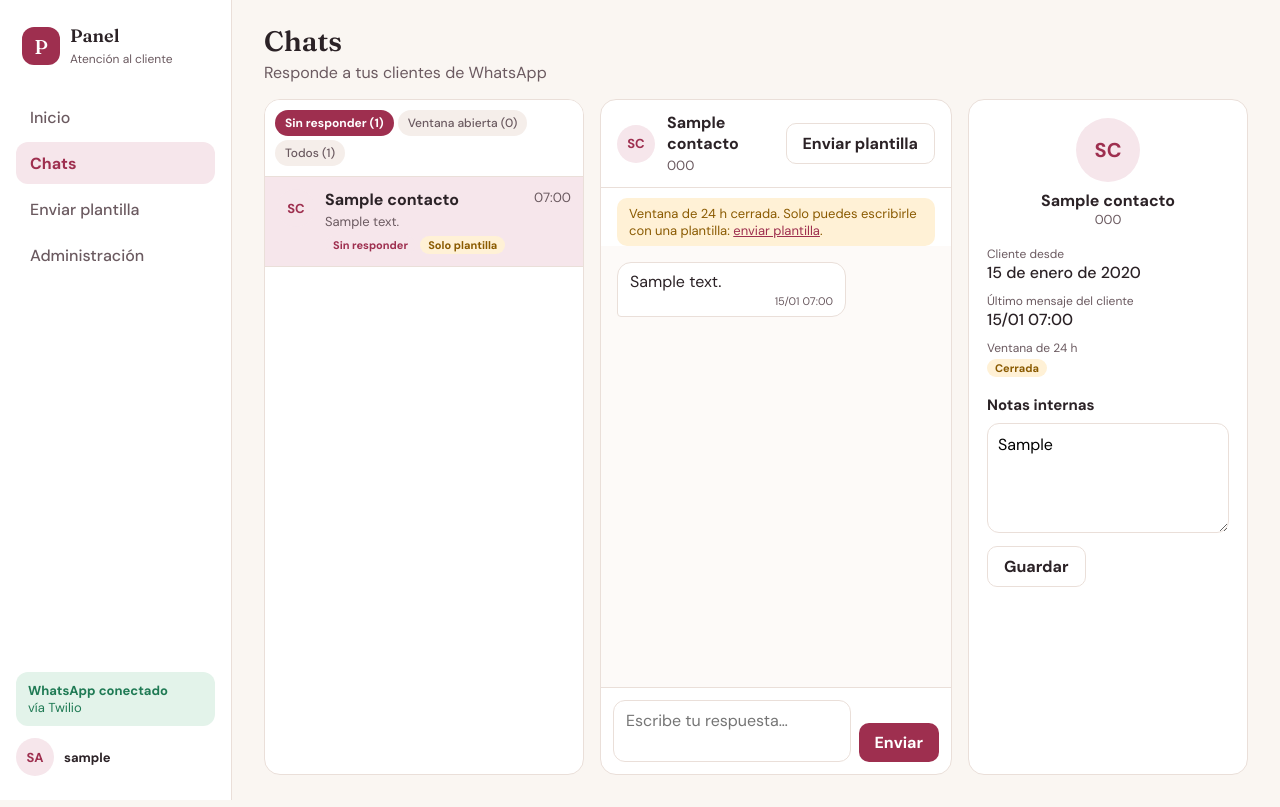
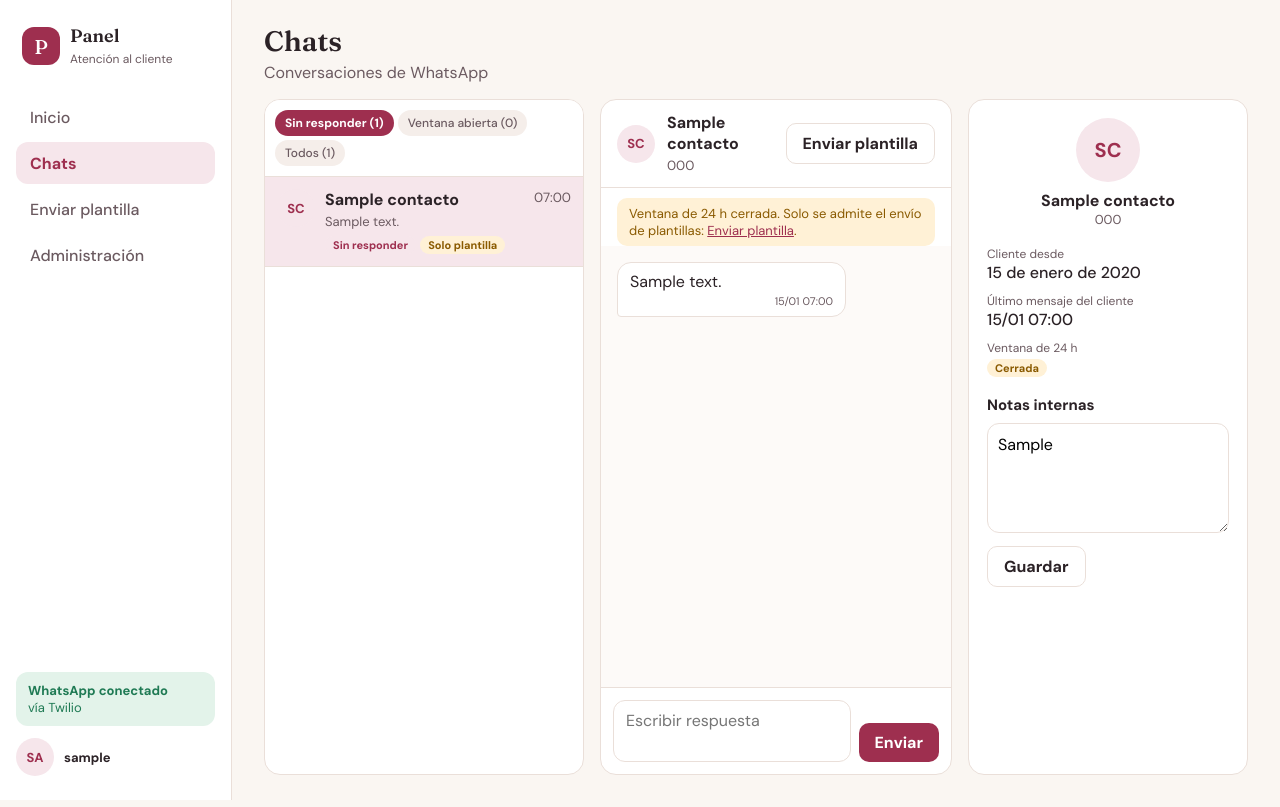
Before and after one commit to zaaaik/wsp_dashboard, a Django app: page /chat/1/ in a window 1280 px wide. Run offline with Django 5.2, Linux system fonts and the light colour scheme; a user stored in the database is signed in; tables that the repository leaves empty hold one stand-in row (values such as "Sample post").

Commit message:
Textos de interfaz: tono formal y español neutro
Co-Authored-By: Claude Sonnet 5.5 <noreply@anthropic.com>

```diff
--- a/dashboard/chats/templates/chats/_lista.html
+++ b/dashboard/chats/templates/chats/_lista.html
@@ -16,5 +16,5 @@
     </div>
   </a>
 {% empty %}
-  <p class="vacio">No hay conversaciones en esta vista.</p>
+  <p class="vacio">Sin conversaciones.</p>
 {% endfor %}
--- a/dashboard/chats/templates/chats/_mensajes.html
+++ b/dashboard/chats/templates/chats/_mensajes.html
@@ -1,7 +1,7 @@
 {% if contacto.ventana_abierta %}
-  <div class="aviso ok">Ventana abierta: puedes responder con texto libre durante {{ contacto.ventana_cierra|timeuntil }}.</div>
+  <div class="aviso ok">Ventana abierta. Tiempo restante: {{ contacto.ventana_cierra|timeuntil }}.</div>
 {% else %}
-  <div class="aviso">Ventana de 24 h cerrada. Solo puedes escribirle con una plantilla: <a href="{% url 'enviar_plantilla' %}?telefono={{ contacto.telefono|urlencode }}">enviar plantilla</a>.</div>
+  <div class="aviso">Ventana de 24 h cerrada. Solo se admite el envío de plantillas: <a href="{% url 'enviar_plantilla' %}?telefono={{ contacto.telefono|urlencode }}">Enviar plantilla</a>.</div>
 {% endif %}
 {% if error %}<div class="error">{{ error }}</div>{% endif %}
 <div id="mensajes">
--- a/dashboard/chats/templates/chats/chats.html
+++ b/dashboard/chats/templates/chats/chats.html
@@ -54,7 +54,7 @@
 {% endblock %}
 {% block contenido %}
 <header class="sup">
-  <div><h1>Chats</h1><p>Responde a tus clientes de WhatsApp</p></div>
+  <div><h1>Chats</h1><p>Conversaciones de WhatsApp</p></div>
 </header>
 <div class="contenido">
   <div class="panel {% if contacto %}tiene-chat{% else %}sin-chat{% endif %}">
@@ -77,12 +77,12 @@
           </div>
           <form class="enviar" hx-post="{% url 'chat_enviar' contacto.pk %}" hx-target="#panel" hx-swap="innerHTML" hx-on::after-request="this.reset()">
             {% csrf_token %}
-            <textarea name="texto" rows="2" placeholder="Escribe tu respuesta…" required></textarea>
+            <textarea name="texto" rows="2" placeholder="Escribir respuesta" required></textarea>
             <button class="btn" type="submit">Enviar</button>
           </form>
         </div>
       {% else %}
-        <div class="vacio-chat"><h2>Elige una conversación</h2><p>Selecciona un chat de la lista para ver el historial y responder.</p></div>
+        <div class="vacio-chat"><h2>Sin conversación seleccionada</h2><p>Seleccione una conversación de la lista.</p></div>
       {% endif %}
     </div>
 
@@ -97,11 +97,11 @@
         <form hx-post="{% url 'chat_notas' contacto.pk %}" hx-target="#estado-notas" hx-swap="innerHTML">
           {% csrf_token %}
           <h2>Notas internas</h2>
-          <textarea name="notas" placeholder="Solo las ven los agentes">{{ contacto.notas }}</textarea>
+          <textarea name="notas" placeholder="Visibles solo para el equipo">{{ contacto.notas }}</textarea>
           <button class="btn sec" type="submit">Guardar</button><span id="estado-notas" class="guardado"></span>
         </form>
       {% else %}
-        <p class="vacio">La ficha del cliente aparece aquí.</p>
+        <p class="vacio">Sin cliente seleccionado.</p>
       {% endif %}
     </div>
   </div>
--- a/dashboard/chats/templates/chats/enviar_plantilla.html
+++ b/dashboard/chats/templates/chats/enviar_plantilla.html
@@ -18,7 +18,7 @@
   {% if error %}<p class="error">{{ error }}</p>{% endif %}
   <form method="post">
     {% csrf_token %}
-    <label>Teléfono (con +56…)<input name="telefono" value="{{ datos.telefono }}" placeholder="+56912345678" required></label>
+    <label>Teléfono (formato internacional)<input name="telefono" value="{{ datos.telefono }}" placeholder="+56912345678" required></label>
     <label>Nombre del cliente<input name="nombre" value="{{ datos.nombre }}" required></label>
     <label>N.º de pedido<input name="pedido" value="{{ datos.pedido }}" placeholder="#1024" required></label>
     <label>Fecha de entrega<input name="fecha" value="{{ datos.fecha }}" placeholder="3 de octubre" required></label>
--- a/dashboard/chats/tests.py
+++ b/dashboard/chats/tests.py
@@ -61,7 +61,7 @@ class ChatTests(TestCase):
         self.c.save()
         self._entra()
         r = self.client.post(f'/chat/{self.c.pk}/enviar/', {'texto': 'hola'})
-        self.assertContains(r, 'solo puedes enviar una plantilla')
+        self.assertContains(r, 'Solo se admite el envío de plantillas')
         self.assertEqual(Mensaje.objects.count(), 0)
 
     def test_ventana_abierta_envia_texto(self):
@@ -97,7 +97,7 @@ class PaginasTests(TestCase):
         self.assertContains(r, 'necesito ayuda')
 
     def test_chats_sin_seleccion_y_con_seleccion(self):
-        self.assertContains(self.client.get('/chats/'), 'Elige una conversación')
+        self.assertContains(self.client.get('/chats/'), 'Seleccione una conversación')
         r = self.client.get(f'/chat/{self.c.pk}/')
         self.assertContains(r, 'Notas internas')
         self.assertContains(r, 'AM')
--- a/dashboard/chats/views.py
+++ b/dashboard/chats/views.py
@@ -49,13 +49,13 @@ def enviar_plantilla(request):
         datos = {k: request.POST.get(k, '').strip() for k in ('telefono', 'nombre', 'pedido', 'fecha')}
         contexto['datos'] = datos
         if not all(datos.values()):
-            contexto['error'] = 'Completa todos los campos.'
+            contexto['error'] = 'Todos los campos son obligatorios.'
         else:
             try:
                 enviar_plantilla_pedido(**datos)
                 contexto['ok'] = f'Plantilla enviada a {datos["telefono"]}.'
             except TwilioRestException as e:
-                contexto['error'] = f'Twilio rechazó el envío: {e.msg}'
+                contexto['error'] = f'No se pudo enviar el mensaje: {e.msg}'
     return render(request, 'chats/enviar_plantilla.html', contexto)
 
 
@@ -139,12 +139,12 @@ def chat_enviar(request, pk):
     texto = request.POST.get('texto', '').strip()
     error = ''
     if texto and not contacto.ventana_abierta:
-        error = 'Pasaron más de 24 h desde el último mensaje del cliente: solo puedes enviar una plantilla.'
+        error = 'La ventana de 24 h está cerrada. Solo se admite el envío de plantillas.'
     elif texto:
         try:
             enviar_texto(contacto, texto)
         except TwilioRestException as e:
-            error = f'Twilio rechazó el envío: {e.msg}'
+            error = f'No se pudo enviar el mensaje: {e.msg}'
     return render(request, 'chats/_mensajes.html', {'contacto': contacto, 'mensajes': contacto.mensajes.all(), 'error': error})
 
 
```
Also changed, not shown: dashboard/chats/templates/chats/inicio.html (+4 -4 lines).
